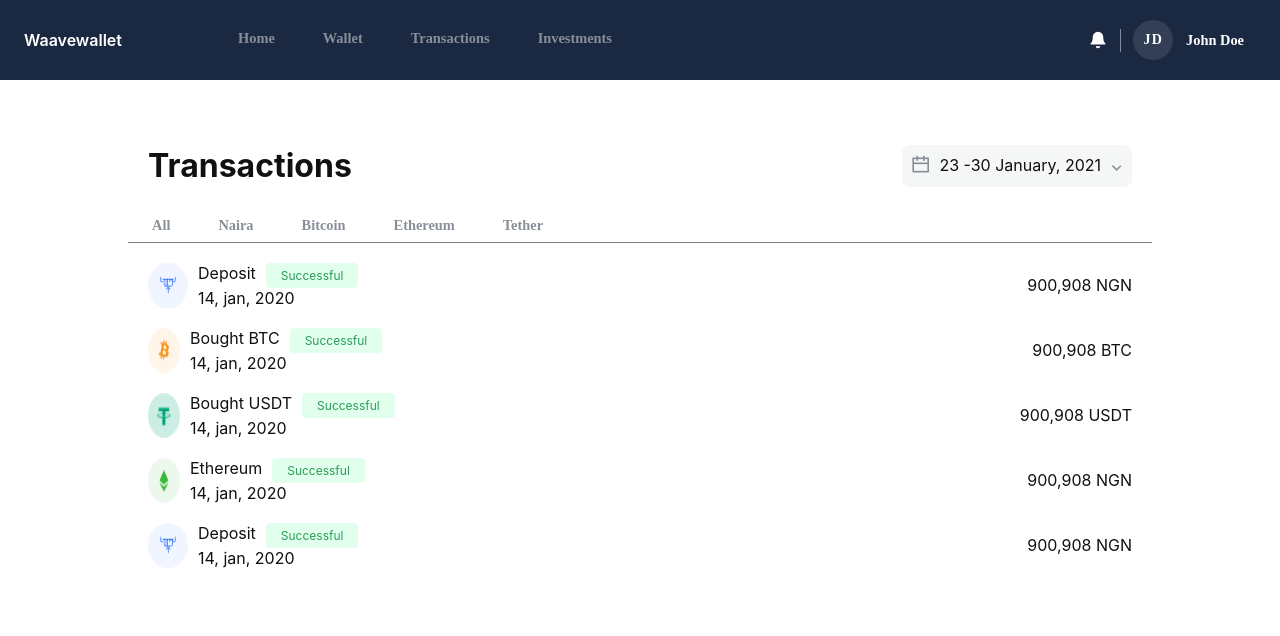
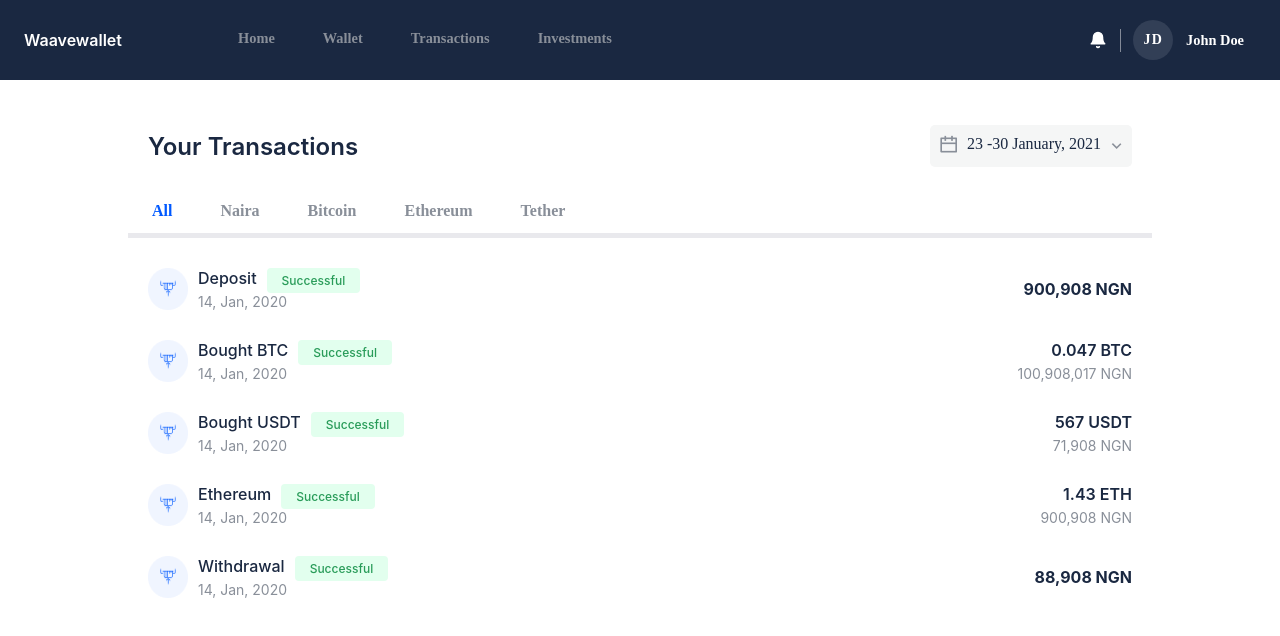
Before and after one commit to taofik-adeniyi/wave, a React (Create React App) app: page /transaction in a window 1280 px wide. Shown: the top 636 px of the page. Built offline with nearby package versions, Linux system fonts and the light colour scheme; a web font is replaced by a local one.

Commit message:
transactions page

```diff
--- /dev/null
+++ b/src/components/BtcTransactionDetails/style.css
@@ -0,0 +1,55 @@
+.samehere {
+    display: flex;
+    justify-content: center;
+    align-items: center;
+
+}
+.typeoftrans {
+    color: #1A2841;
+    font-size: 16px;
+    font-family: "SF Pro Display";
+    margin-bottom: 15px;
+    font-weight: 600;
+}
+.logo {
+    display: flex;
+    margin-bottom: 30px;
+}
+.logo > img {
+    width: 56px;
+    height: 56px;
+    /* margin-top: 20px */
+}
+.date {
+    font-weight: normal;
+    margin-bottom: 20px;
+    font-size: 13px;
+    color: #898F99;
+    /* font-family: "SF Pro Display"; */
+}
+.pricinghere {
+    font-size: 24px;
+    font-weight: 600;
+    color: #1A2841;
+    font-family: "SF Pro Text";
+}
+.cryptohere {
+    /* margin: 10px 0; */
+    color: #898F99;
+    font-size: 13px;
+}
+.last-container {
+    margin: 30px 40px;
+}
+.bank-details {
+    display: flex; flex-direction: column; align-items: flex-end;
+}
+.bank-details > div {
+    padding: 0 0 15px 0;
+}
+.charge {
+    padding: 14px 0 14px 0;
+        display: flex;
+        justify-content: space-between;
+        border-bottom:  1px solid gray;
+}
--- a/src/components/DateFilter/index.js
+++ b/src/components/DateFilter/index.js
@@ -7,10 +7,14 @@ const DateFilter = () => {
         <>
         <div
         style={{
-          borderRadius: "8px",
+          borderRadius: "5px",
           backgroundColor: "#F5F6F6",
           padding: "10px",
           display: "flex",
+          fontSize: '16px',
+          color: '#1A2841',
+          fontFamily: 'Proxima Nova',
+          cursor: 'pointer'
         }}
       >
         <div>
--- a/src/components/Modal/index.js
+++ b/src/components/Modal/index.js
@@ -8,17 +8,20 @@ import close from "../../assets/icons/cancel.png";
 const Modal = (props) => {
   const { title, cancel, children, closemodal } = props
   return ReactDOM.createPortal(
-    <div className="modal-cover">
-      <div className="modal">
+    <>
+    <div className="modal-cover" onClick={closemodal}>
+
+    </div>
+    <div className="modal">
           <div className="cancel" onClick={closemodal}>
-            <img  src={close} alt="logog" />
+            <img style={{cursor: 'pointer'}} src={close} alt="logog" />
           </div>
         <div className="title">{title}</div>
        {
          children
        }
       </div>
-    </div>,
+    </>,
     document.querySelector("#modal-root")
   );
 };
--- /dev/null
+++ b/src/components/NairaTransactionDetails/style.css
@@ -0,0 +1,56 @@
+.same {
+    display: flex;
+    justify-content: center;
+    align-items: center;
+
+}
+.typeoftrans {
+    color: #1A2841;
+    font-size: 16px;
+    font-family: "SF Pro Display";
+    margin-bottom: 15px;
+    font-weight: 600;
+}
+.logo {
+    display: flex;
+    margin-bottom: 30px;
+}
+.logo > img {
+    width: 56px;
+    height: 56px;
+    /* margin-top: 20px */
+}
+.date {
+    font-weight: normal;
+    margin-bottom: 20px;
+    font-size: 13px;
+    color: #898F99;
+    /* font-family: "SF Pro Display"; */
+}
+.pricing {
+    margin: 20px 0;
+    font-size: 24px;
+    font-weight: 600;
+    color: #1A2841;
+    font-family: "SF Pro Text";
+}
+.crypto {
+    margin: 20px 0;
+    color: #898F99;
+    font-size: 13px;
+}
+.last-container {
+    margin: 30px 40px;
+}
+.bank-details {
+    display: flex; flex-direction: column; align-items: flex-end;
+}
+.bank-details > div {
+    padding: 0 0 15px 0;
+}
+.charge {
+    padding: 14px 0 14px 0;
+        display: flex;
+        justify-content: space-between;
+        border-bottom:  1px solid gray;
+}
--- a/src/components/Tag/index.js
+++ b/src/components/Tag/index.js
@@ -11,6 +11,7 @@ const Tag = ({tag}) => {
         color: "#299C59",
         fontFamily: "SF Pro Text",
         fontSize: "12px",
+        fontWeight: 500,
       }}
     >
         {tag}
--- a/src/components/TransactionList/index.js
+++ b/src/components/TransactionList/index.js
@@ -2,21 +2,24 @@ import React from 'react'
 import Tag from '../Tag'
 import './style.css'
 
-const index = ({icon, tag, date, type, amount, symb}) => {
+const index = ({icon, tag, date, type, amount, symb, curr}) => {
     return (
-        <div style={{display: 'flex', justifyContent: 'space-between', alignItems: 'center', margin: '20px 20px', cursor: 'pointer' }}>
+        <div style={{display: 'flex', justifyContent: 'space-between', alignItems: 'center', margin: '30px 20px', cursor: 'pointer' }}>
             <div style={{display: 'flex'}}>
                 <img src={icon} alt="deposit icon" />
             <div style={{marginLeft: '10px'}}>
             <div style={{display: 'flex'}}>
-            <div>{type}</div>
+            <div style={{fontWeight: 500, color: '#1A2841', fontSize: '16px'}}>{type}</div>
             <Tag tag={tag} />
             </div>
-            <div style={{display: 'flex'}}>{date}</div>
+            <div style={{display: 'flex', color: '#898F99', fontSize: '14px', textTransform: 'capitalize'}}>{date}</div>
             </div>
             </div>
 
-            <div>{amount} {symb}</div>
+            <div style={{display: 'flex', flexDirection: 'column', justifyContent: 'space-between', alignItems: 'flex-end'}}>
+                {curr && <div style={{marginBottom: '5px', fontWeight: 600, fontSize: '16px', color: '#1A2841'}}>{curr}</div>}
+                <div style={{color: '#898F99', fontSize: '14px'}} > {!curr ? <strong style={{fontSize: '16px', color: '#1A2841'}}>{amount} NGN</strong> : `${amount} NGN`} </div>
+            </div>
         </div>
     )
 }
--- a/src/pages/Transaction/index.js
+++ b/src/pages/Transaction/index.js
@@ -19,6 +19,7 @@ import DateFilter from "../../components/DateFilter";
 const Transaction = () => {
   const [step, setstep] = useState(0);
   const [modal, setmodal] = useState(false)
+  const [color, setColor] = useState(true)
   const closemodal = () => {
     setstep(0)
   }
@@ -42,30 +43,42 @@ const Transaction = () => {
             justifyContent: "space-between",
             alignItems: "center",
             padding: "5px 20px",
+            marginBottom: "20px"
           }}
         >
-          <h1>Transactions</h1>
+          <div style={{fontSize: '24px', color: '#1A2841', fontWeight: '600'}}>Your Transactions</div>
           <DateFilter />
         </div>
 
         <Tabs>
+
         <TabList
           style={{
-            borderBottom: "1px solid gray",
+            borderBottom: "5px solid #E9E9ED",
             display: "flex",
             flexDirection: "row",
             marginBottom: "10px",
+            zIndex: 10
           }}
         >
           {/* <> */}
-          <Tab className="menu"><div >All</div></Tab>
+          <Tab className="menu" style={{color: '#0059FF'}}><div >All</div></Tab>
           <Tab className="menu"><div >Naira</div></Tab>
           <Tab className="menu"><div >Bitcoin</div></Tab>
           <Tab className="menu"><div >Ethereum</div></Tab>
           <Tab className="menu"><div >Tether</div></Tab>
           {/* </> */}
         </TabList>
-
+        {/* <div style={{
+            borderBottom: "3px solid red",
+            display: "flex",
+            flexDirection: "row",
+            marginBottom: "10px",
+            position: "absolute",
+            marginTop: "-40px",
+            height: "5px",
+            width: "80%",
+          }}></div> */}
         <TabPanel>
         <div onClick={showdeposit}>
         <TransactionList
@@ -79,42 +92,45 @@ const Transaction = () => {
         </div>
         <div onClick={showcrypto}>
         <TransactionList
-          icon={btc}
+          icon={deposit}
           tag="Successful"
           date="14, jan, 2020"
           type="Bought BTC"
-          amount="900,908"
+          amount="100,908,017"
           symb="BTC"
+          curr="0.047 BTC"
         />
         </div>
         <div onClick={showcrypto}>
         <TransactionList
-          icon={tether}
+          icon={deposit}
           tag="Successful"
           date="14, jan, 2020"
           type="Bought USDT"
-          amount="900,908"
+          amount="71,908"
           symb="USDT"
+          curr="567 USDT"
         />
         </div>
         <div onClick={showcrypto}>
 
         <TransactionList
-          icon={ethereum}
+          icon={deposit}
           tag="Successful"
           date="14, jan, 2020"
           type="Ethereum"
           amount="900,908"
           symb="NGN"
+          curr="1.43 ETH"
         />
         </div>
-        <div onClick={showdeposit}>
+        <div onClick={showwithdrawal}>
         <TransactionList
           icon={deposit}
           tag="Successful"
           date="14, jan, 2020"
-          type="Deposit"
-          amount="900,908"
+          type="Withdrawal"
+          amount="88,908"
           symb="NGN"
         />
         </div>
@@ -130,7 +146,7 @@ const Transaction = () => {
           symb="NGN"
         />
         </div>
-        <div onClick={showdeposit}>
+        <div onClick={showwithdrawal}>
         <TransactionList
           icon={deposit}
           tag="failed"
@@ -155,35 +171,38 @@ const Transaction = () => {
           <div onClick={showcrypto}>
 
         <TransactionList
-          icon={btc}
+          icon={deposit}
           tag="Successful"
           date="14, jan, 2020"
           type="Bought BTC"
           amount="900,908"
           symb="BTC"
+          curr="0.047 BTC"
         />
           </div>
           <div onClick={showcrypto}>
 
         <TransactionList
-          icon={btc}
+          icon={deposit}
           tag="Successful"
           date="14, jan, 2020"
           type="Bought BTC"
           amount="900,908"
           symb="BTC"
+          curr="0.047 BTC"
         />
           </div>
         </TabPanel>
         <TabPanel>
           <div onClick={showcrypto}>
         <TransactionList
-          icon={ethereum}
+          icon={deposit}
           tag="Successful"
           date="14, jan, 2020"
           type="Ethereum"
           amount="900,908"
           symb="NGN"
+          curr="1.43 ETH"
         />
           </div>
         </TabPanel>
@@ -206,7 +225,7 @@ const Transaction = () => {
           >
             You haven't done any transaction on Tether yet
           </div>
-          <button style={{ marginTop: "20px" }}>Wallet</button>
+          <button style={{ marginTop: "20px", cursor: "pointer", fontSize: '14px', fontWeight: "600", fontFamily: "SF Pro Text"}}>Wallet</button>
         </div>
         </TabPanel>
         </Tabs>
@@ -234,14 +253,16 @@ const Transaction = () => {
           title="Transaction Details"
           closemodal={closemodal}
         >
-          <BtcTransactionDetails  logo={btc}
+          <BtcTransactionDetails
+            logo={btc}
             typeOftrans="Bought BTC"
             date="14 Jan, 2021, 8:16PM"
             result="Succesful"
             amount="0.047"
             symb="BTC"
             crypto
-          fiatamount="900,908"/>
+            fiatamount="900,908"
+          />
         </Modal>
       )}
       {/* 3 significe fiat withdrawal */}
--- a/src/pages/Transaction/style.css
+++ b/src/pages/Transaction/style.css
@@ -2,27 +2,32 @@
     display: flex;
     align-items: center;
     color: #898F99;
-    font-family:poppins;
-    font-size: .9rem;
     text-decoration:none !important;
    font-weight: 600 !important;
-   /* padding: 3px 3px; */
-   border-bottom:3px solid  transparent;
+   font-size: 16px;
+   font-family: Proxima Nova;
+   border-bottom: 3px solid  transparent;
    transition: all .2s ease-in-out;
-    padding:5px 1.5rem;
+    padding:10px 1.5rem;
     cursor:pointer;
     height:100%;
  }
- .menu:active{
+ /* .menu:active{
     background-color:#0D182C;
     color:#0059FF;
+ } */
+ /* .menu:focus {
+    color: #0059FF;
  }
+ .menu:visited {
+    color: #0059FF;
+ } */
  .menu:hover{
-    color: #898F99;
+    /* color: #898F99; */
     transition: all .2s ease-in-out;
     /* background-color:#0D182C; */
     /* color:#fff; */
-    border-bottom:3px solid  #0059FF;
+    /* border-bottom:3px solid  #0059FF; */
 
 
 }
```
Also changed, not shown: src/components/BtcTransactionDetails/index.js (+7 -7 lines), src/components/Modal/style.css (+13 -55 lines), src/components/NairaTransactionDetails/index.js (+4 -3 lines). Lines whose indentation alone changed are shown as unchanged.
